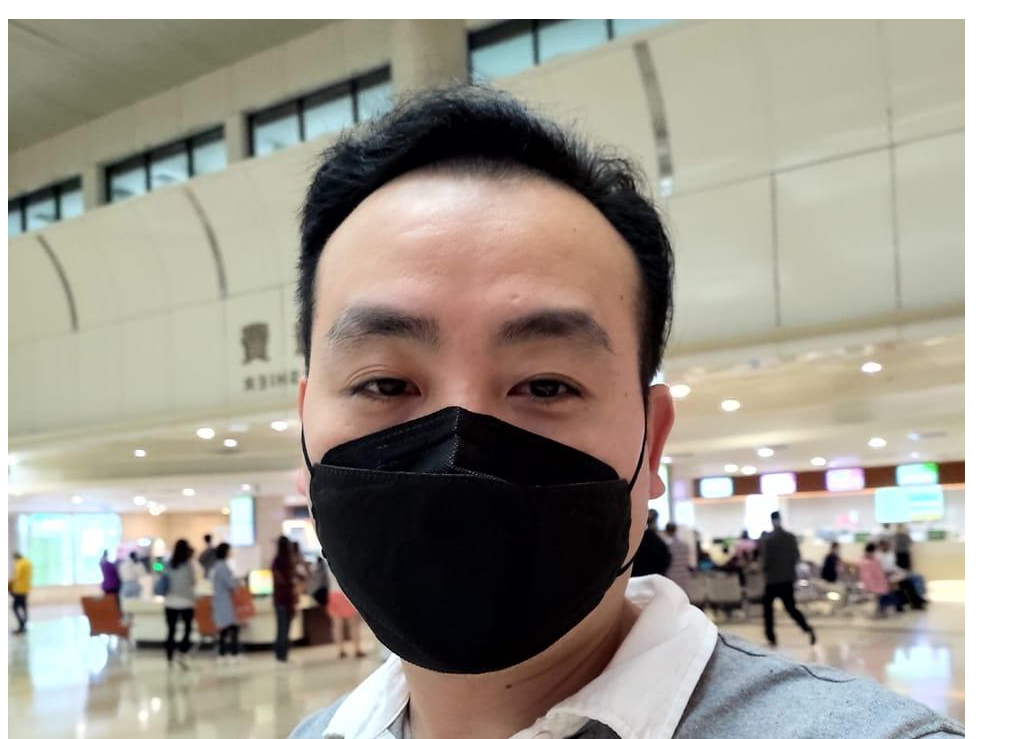
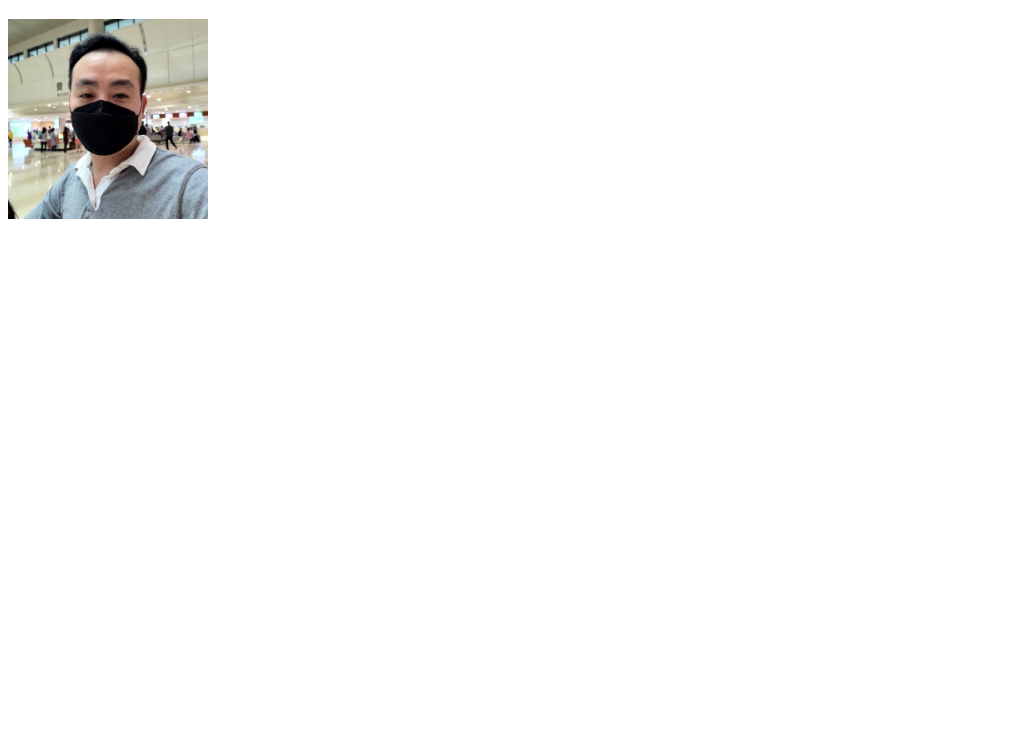
Before and after one commit to hsiehty/hsiehty.github.io, a plain HTML site: page index.html in a window 1280 px wide. Shown: the part 61-800 px from the top of the page, without its empty margins (0-1020 px from the left). Drawn offline with Linux system fonts and the light colour scheme.

Commit message:
Update index.html

```diff
--- a/index.html
+++ b/index.html
@@ -6,6 +6,6 @@
   </head>
   <body>
     <h1>Hsieh Tse-Yang</h1>
-    <img src="hsiehty.jpg">
+    <img src="hsiehty.jpg"width="200" height="200">
   </body>
 </html>
```
